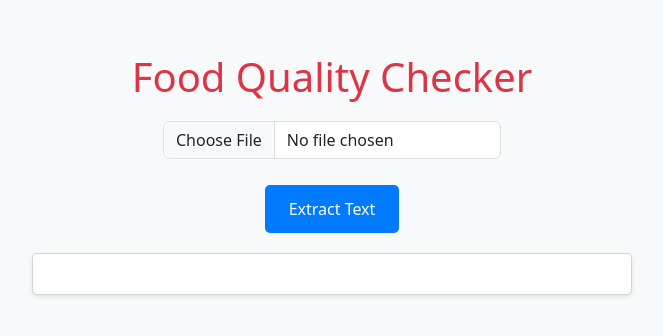
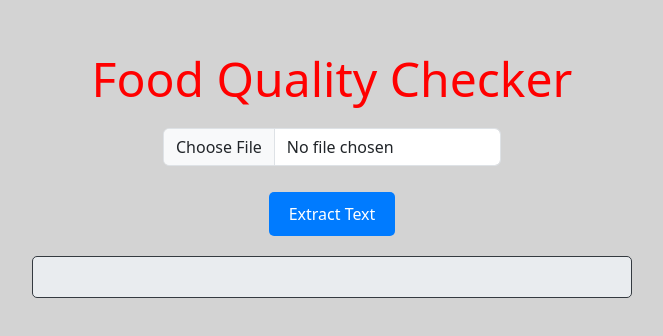
Before and after one commit to pavanpatil28/Food_Quality_Checker, a website: page public/index.html in a window 1280 px wide. Shown: the part 226-562 px from the top of the page, without its empty margins (308-971 px from the left). Drawn offline with nearby package versions, Linux system fonts and the light colour scheme.

Commit message:
first commit

```diff
--- a/public/api/receive-text.js
+++ b/api/receive-text.js
@@ -1,4 +1,4 @@
-const { run } = require('./gemini');
+const { run } = require('../gemini');
 
 module.exports = async (req, res) => {
   if (req.method === 'POST') {
--- a/public/index.html
+++ b/public/index.html
@@ -6,67 +6,7 @@
     <link rel="icon" type="image/x-icon" href="../Images/logo.png">
     <title>Food Quality Checker</title>
     <link href="https://stackpath.bootstrapcdn.com/bootstrap/5.3.0/css/bootstrap.min.css" rel="stylesheet">
-    <link rel="stylesheet" href="styles.css">
-    <style>
-        body {
-            background-color: #f8f9fa; /* Light gray background */
-            color: #212529; /* Dark text */
-        }
-        .container {
-            display: flex;
-            flex-direction: column;
-            align-items: center;
-            justify-content: center;
-            min-height: 100vh;
-            padding: 20px;
-        }
-        h1 {
-            color: #dc3545; /* Red */
-            font-size: 2.5rem;
-            margin-bottom: 20px;
-        }
-        .btn-custom {
-            background-color: #007bff; /* Blue */
-            border: none;
-            border-radius: 5px; /* Rounded corners */
-            color: white;
-            margin-top: 10px;
-            padding: 12px 24px;
-            font-size: 16px;
-            transition: background-color 0.3s ease;
-        }
-        .btn-custom:hover {
-            background-color: #0056b3; /* Darker blue */
-        }
-        .loader {
-            border: 8px solid #e9ecef; /* Light gray */
-            border-radius: 50%;
-            border-top: 8px solid #007bff; /* Blue */
-            width: 60px;
-            height: 60px;
-            animation: spin 1.5s linear infinite;
-            margin-top: 20px;
-        }
-        @keyframes spin {
-            0% { transform: rotate(0deg); }
-            100% { transform: rotate(360deg); }
-        }
-        .evaluation {
-            margin-top: 20px;
-            padding: 20px;
-            border: 1px solid #ced4da; /* Light gray */
-            border-radius: 5px;
-            background-color: #ffffff; /* White */
-            width: 100%;
-            max-width: 600px;
-            font-size: 1.25rem; /* Larger font size */
-            box-shadow: 0 2px 4px rgba(0, 0, 0, 0.1); /* Subtle shadow */
-        }
-        .evaluation-header {
-            font-weight: bold;
-            font-size: 1.5rem; /* Larger font size for headers */
-        }
-    </style>
+    <link rel="stylesheet" href="style.css">
 </head>
 <body>
     <div class="container text-center">
--- a/public/script.js
+++ b/public/script.js
@@ -30,7 +30,7 @@ document.addEventListener('DOMContentLoaded', (event) => {
 
     const sendTextToBackend = (text) => {
         $.ajax({
-            url: '/api/receive-text', // Updated URL to the Vercel serverless function
+            url: '/api/receive-text',
             type: 'POST',
             contentType: 'application/json',
             data: JSON.stringify({ text: text }),
--- a/public/style.css
+++ b/public/style.css
@@ -1,70 +1,56 @@
 body {
-    font-family: Arial, sans-serif;
+    background-color: #d3d3d3; /* Light gray background */
+    color: #343a40; /* Dark text */
+}
+.container {
     display: flex;
+    flex-direction: column;
+    align-items: center;
     justify-content: center;
-    align-items: center;
-    height: 100vh;
-    margin: 0;
-    background-color: #f4f4f4;
+    min-height: 100vh;
+    padding: 20px;
 }
-
-.container {
-    text-align: center;
-    background: ivory;
-    padding: 20px;
-    border-radius: 8px;
-    box-shadow: 0 0 15px rgba(0, 0, 0, 0.1);
-    width: 90%;
-    max-width: 500px;
-}
-
 h1 {
-    color: skyblue;
+    color: #ff0000; /* Red */
+    font-size: 3rem;
     margin-bottom: 20px;
 }
-
-input[type="file"] {
-    margin: 20px 0;
+.btn-custom {
+    background-color: #007bff; /* Blue */
+    border: none;
+    border-radius: 5px; /* Rounded corners */
+    color: white;
+    margin-top: 10px;
+    padding: 10px 20px;
+    font-size: 16px;
 }
-
-button {
-    padding: 10px 20px;
-    background: #007BFF;
-    color: white;
-    border: none;
-    border-radius: 4px;
-    cursor: pointer;
+.btn-custom:hover {
+    background-color: #0056b3; /* Darker blue */
 }
-
-button:hover {
-    background: #0056b3;
+.loader {
+    border: 8px solid #f3f3f3; /* Light gray */
+    border-radius: 50%;
+    border-top: 8px solid #007bff; /* Blue */
+    width: 60px;
+    height: 60px;
+    animation: spin 2s linear infinite;
+    margin-top: 20px;
 }
-
-.loader {
-    border: 8px solid #f3f3f3; /* Light grey */
-    border-top: 8px solid #007BFF; /* Blue */
-    border-radius: 50%;
-    width: 40px;
-    height: 40px;
-    animation: spin 1s linear infinite;
-    margin: 20px auto;
-}
-
 @keyframes spin {
     0% { transform: rotate(0deg); }
     100% { transform: rotate(360deg); }
 }
-
 .evaluation {
     margin-top: 20px;
-    padding: 10px;
-    background: lightyellow;
-    border-radius: 4px;
-    box-shadow: 0 0 10px rgba(0, 0, 0, 0.1);
-    text-align: left;
+    padding: 20px;
+    border: 1px solid #343a40; /* Dark */
+    border-radius: 5px;
+    background-color: #e9ecef; /* Light gray */
+    width: 100%;
+    max-width: 600px;
+    font-size: 1.25rem; /* Larger font size */
 }
-
-.evaluation p {
-    margin: 5px 0;
-    color: black;
+.evaluation-header {
+    font-weight: bold;
+    font-size: 1.5rem; /* Larger font size for headers */
 }
```
Also changed, not shown: app.js (+3 -23 lines).
